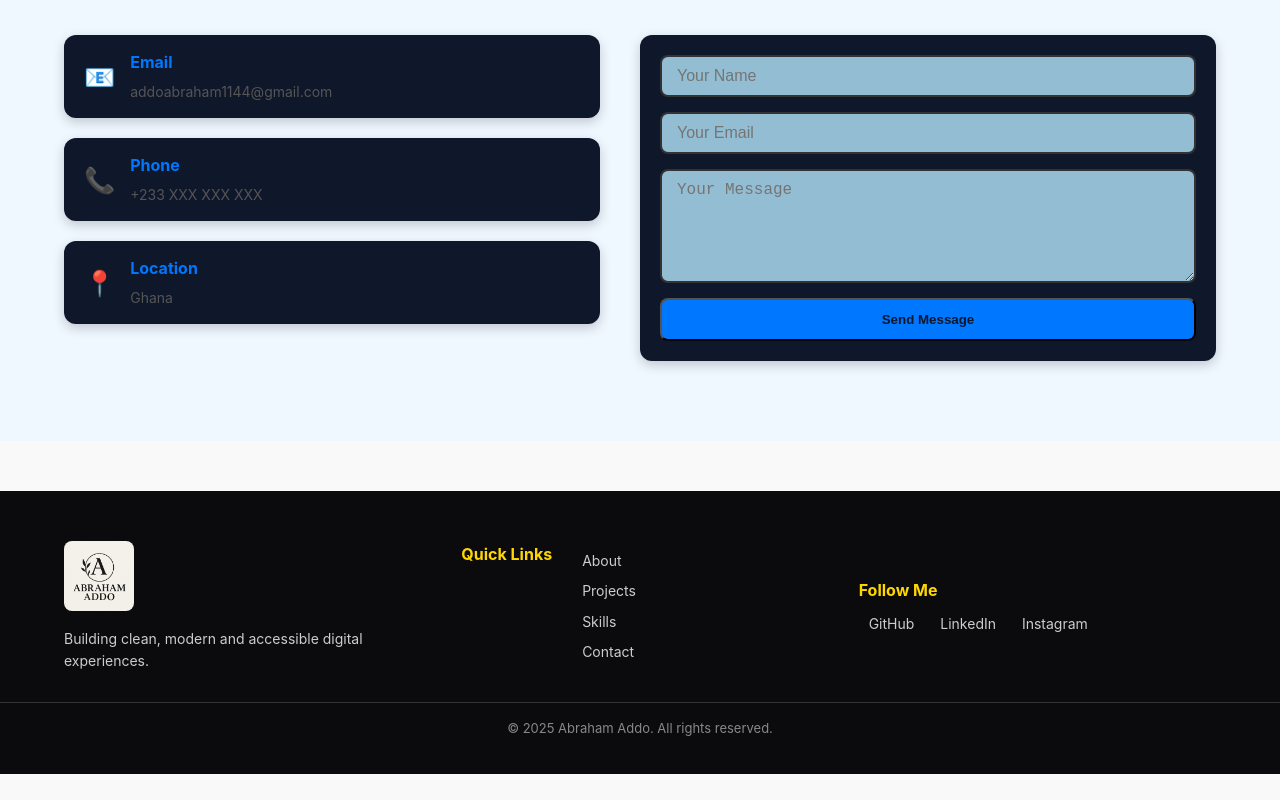
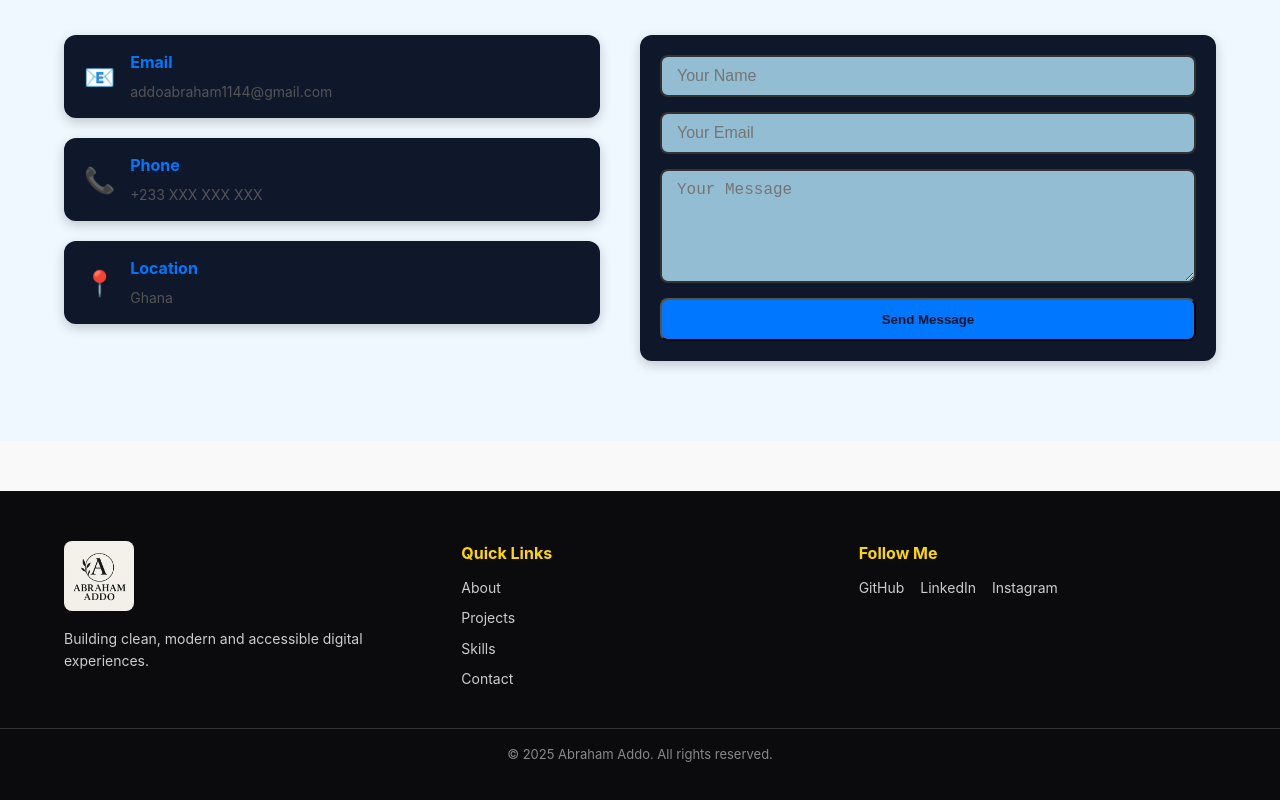
Before and after one commit to AddoAbraham/about-me-website, a plain HTML site: page index.html in a window 1280 px wide. Shown: the part 2519-3319 px from the top of the page. Before the commit the page ends 3293 px from the top, so only its background shows below. Drawn offline with Linux system fonts and the light colour scheme.

Commit message:
progress

```diff
--- a/style.css
+++ b/style.css
@@ -526,44 +526,15 @@ body {
   }
 }
 
-/* FOOTER */
+/* =========================
+   FOOTER
+========================= */
 .footer {
-  background-color: var(--primary);
-  color: white;
-  padding: 3rem 0;
-  text-align: center;
-}
-
-.footer-container {
-  display: flex;
-  flex-direction: column;
-  align-items: center;
-  gap: 1rem;
-  font-size: 1.4rem;
-}
-
-.footer a {
-  color: white;
-  text-decoration: none;
-  margin: 0 1rem;
-}
-
-.footer a:hover {
-  color: var(--gold);
-}
-
-.footer-links,
-.social-links {
-  display: flex;
-  gap: 2rem;
-  flex-wrap: wrap;
-}
-
-.footer {
-  background: #0b0b0d;
-  color: #eee;
+  background: #0b0b0d; /* final background */
+  color: #eee; /* final text color */
   padding: 5rem 0 2rem;
   margin-top: 5rem;
+  text-align: center;
 }
 
 .footer-container {
@@ -571,6 +542,7 @@ body {
   grid-template-columns: repeat(auto-fit, minmax(220px, 1fr));
   gap: 4rem;
   text-align: left;
+  font-size: 1.4rem;
 }
 
 .footer-brand p {
@@ -585,7 +557,7 @@ body {
   border-radius: 8px;
 }
 
-/* Quick Links */
+/* Quick Links & Social */
 .footer-links h4,
 .footer-social h4 {
   color: var(--gold);
@@ -595,6 +567,8 @@ body {
 
 .footer-links ul {
   list-style: none;
+  padding: 0;
+  margin: 0;
 }
 
 .footer-links ul li {
@@ -606,11 +580,27 @@ body {
   font-size: 1.4rem;
   text-decoration: none;
   transition: 0.3s;
+  position: relative;
+  padding-bottom: 3px;
+}
+
+.footer-links a::after {
+  content: "";
+  position: absolute;
+  left: 0;
+  bottom: 0;
+  width: 0%;
+  height: 2px;
+  background: var(--gold);
+  transition: 0.3s;
 }
 
 .footer-links a:hover {
   color: var(--gold);
-  padding-left: 5px;
+}
+
+.footer-links a:hover::after {
+  width: 100%;
 }
 
 /* Social Icons */
@@ -646,4 +636,7 @@ body {
   .footer-container {
     text-align: center;
   }
+  .social-icons {
+    justify-content: center;
+  }
 }
```
